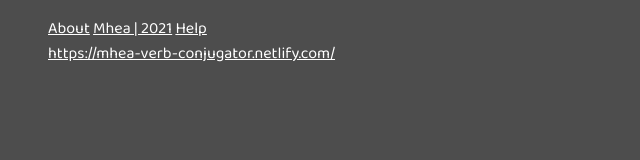
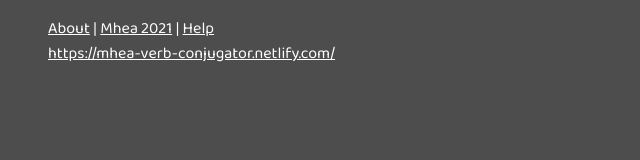
Before and after one commit to bustr003/verb-conjugator, a plain HTML site: page footer_child.html in a window 1280 px wide. Shown: the full height of the page, 0-640 px from the left. Drawn offline with Linux system fonts and the light colour scheme.

Commit message:
footer spacing

```diff
--- a/footer_child.html
+++ b/footer_child.html
@@ -13,9 +13,12 @@
     <script src="conjugator.js"></script>
 </head>
 
+<body>
 <ul class="footer">
     <li><a href="../about.html">About</a></li>
-    <li><a href="https://www.linkedin.com/in/mhea-bustria/">Mhea | 2021</a></li>
+    <span>&#9;|&#9;</span>
+    <li><a href="https://www.linkedin.com/in/mhea-bustria/">Mhea 2021</a></li>
+    <span>&#9;|&#9;</span>
     <li><a href="../help.html">Help</a></li>
 
     <br>
@@ -24,3 +27,6 @@
         https://mhea-verb-conjugator.netlify.com/
     </a></li>
 </ul>
+</body>
+
+</html>
```
